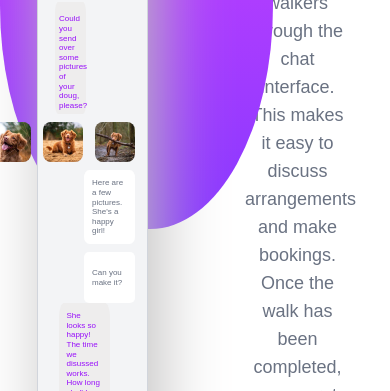
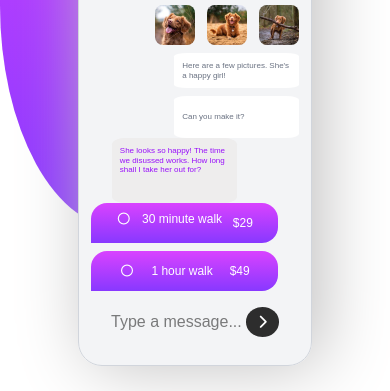
Before and after one commit to terhemeniorwua-png/chap-app-illustration, a website: page index.html in a window 390 px wide. Shown: the part 267-658 px from the top of the page. Drawn offline with Linux system fonts and the light colour scheme.

Commit message:
edit the grid for desktop

```diff
--- a/index.html
+++ b/index.html
@@ -13,7 +13,7 @@
   <main>
 
       <!-- gradient background -->
-   <div class="grid grid-cols-2 gap-5">
+   <div class="lg:grid lg:grid-cols-2 lg:gap-5">
     <div class="flex">
       <div class="background gradient"></div>
       <!-- mobile -->
--- a/src/input.css
+++ b/src/input.css
@@ -57,6 +57,7 @@ body{
      color: white;
 }
 .mobile{
+
     /* padding-bottom:5%; */
     margin: auto;
     /* background-color: red; */
```
Also changed, not shown: src/output.css.
